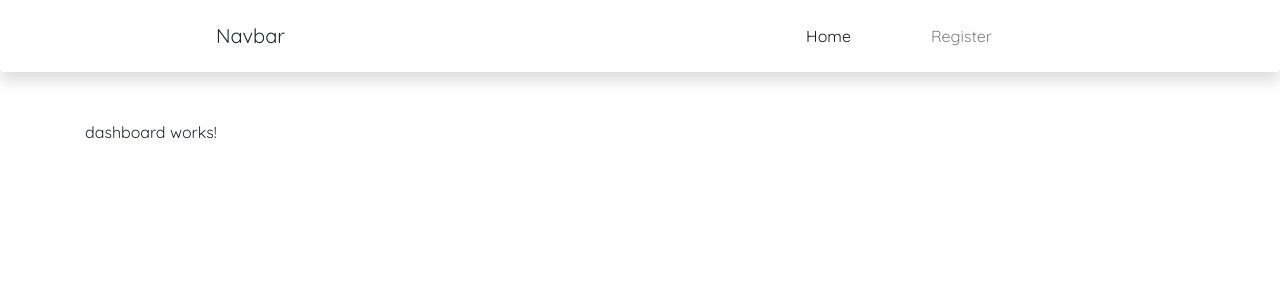
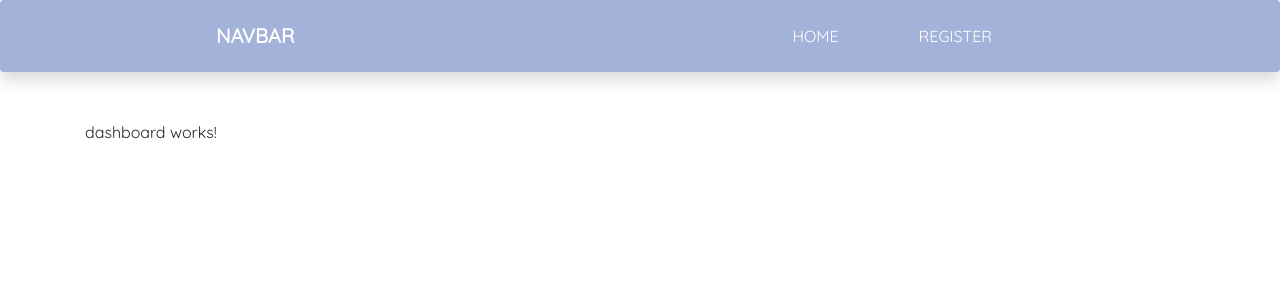
Before and after one commit to chingu-voyages/v12-geckos-team-02, an Angular app: page /dashboard in a window 1280 px wide. Shown: the top 300 px of the page. Built offline with nearby package versions, Linux system fonts and the light colour scheme; no server answers.

Commit message:
edit links for the Navbar

```diff
--- a/src/app/component/navbar/navbar.component.css
+++ b/src/app/component/navbar/navbar.component.css
@@ -1,9 +1,21 @@
+nav {
+    background-color: #A3B2D9 !important;
+    color: #fff;
+    text-transform: uppercase;
+    font-weight: bold
+}
+
 .navbar-nav {
     flex-direction: row
 }
 
 .navbar-nav li {
     padding-right: 5em;
+}
+
+.navbar-nav li a {
+    color: #fff;
+    font-weight: lighter
 }
 
 .navbar-brand {
```
